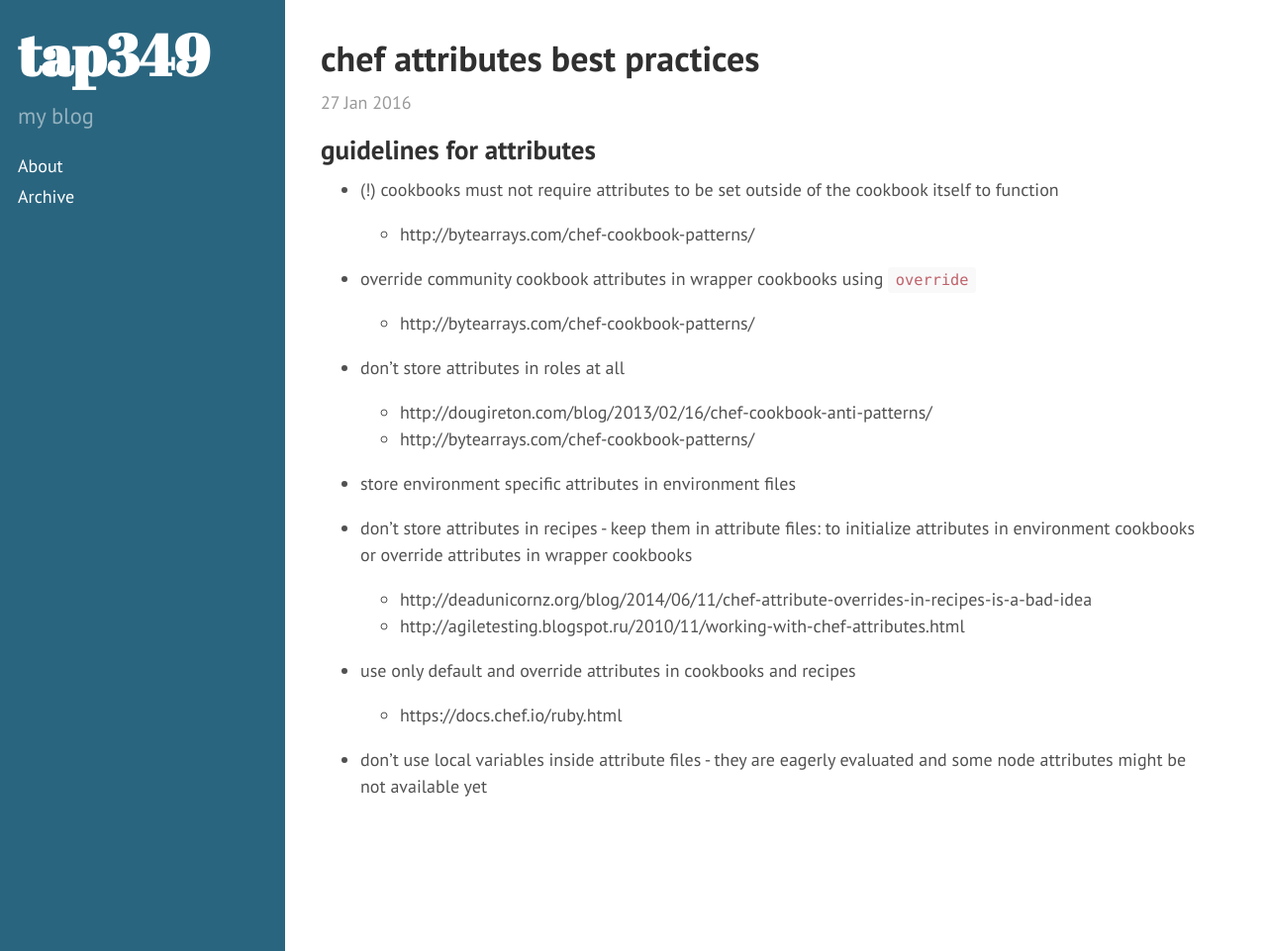
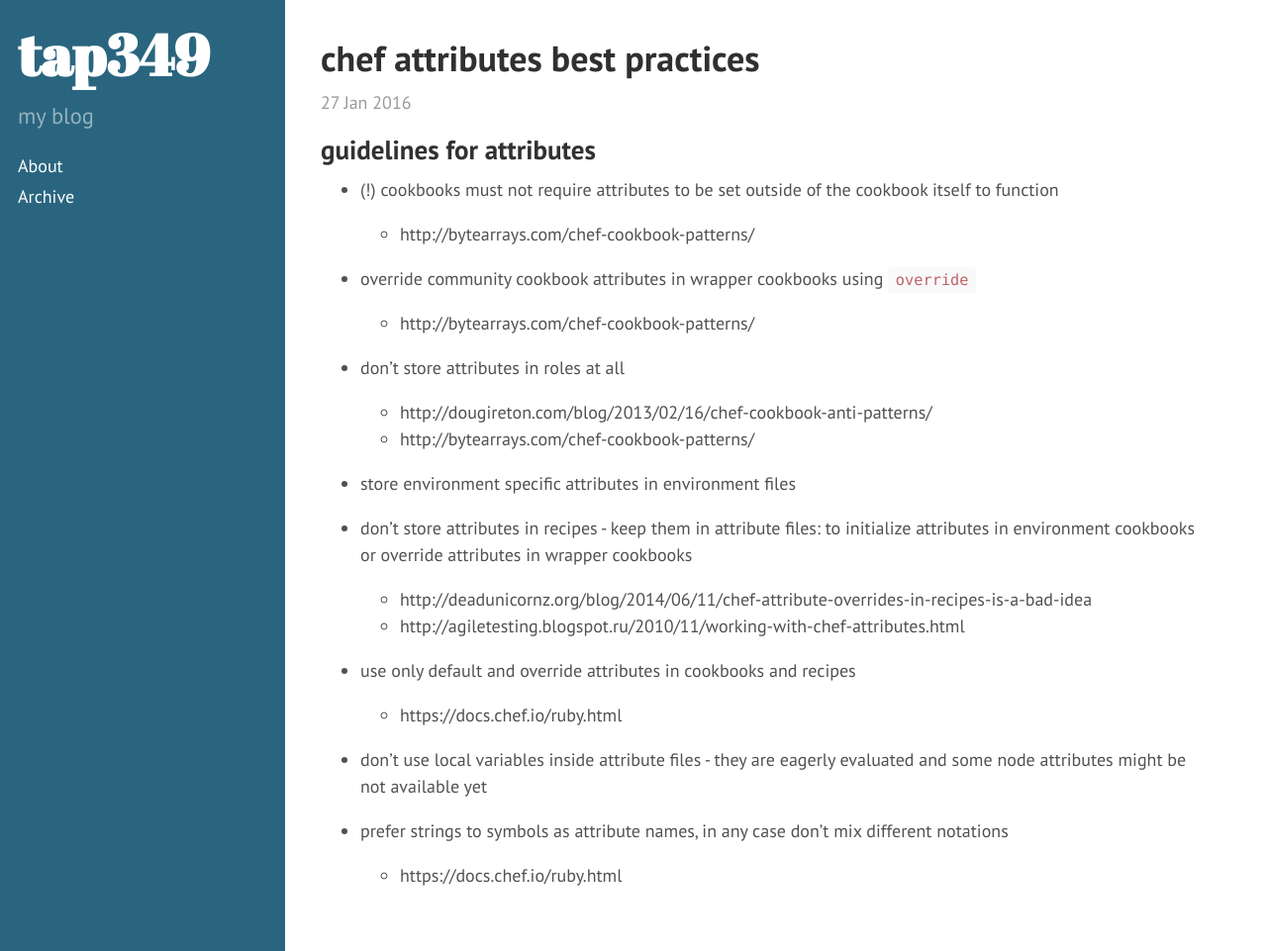
Before and after one commit to tap349/tap349.github.io, a Jekyll site: the page built from _posts/2016-01-27-chef-attributes-best-practices.md, in a window 1280 px wide and 961 px high. Shown: the whole window at 99% size. Built offline with Jekyll 4.4.1, drawn with Linux system fonts in a browser that asks for light colours; Markdown is read by kramdown in place of the engine named in the settings.

Commit message:
update 2016-01-30_02:39:49

```diff
--- a/_posts/2016-01-27-chef-attributes-best-practices.md
+++ b/_posts/2016-01-27-chef-attributes-best-practices.md
@@ -36,3 +36,8 @@ categories: [chef]
 
 - don't use local variables inside attribute files - they are eagerly evaluated
   and some node attributes might be not available yet
+
+- prefer strings to symbols as attribute names,
+  in any case don't mix different notations
+
+  - https://docs.chef.io/ruby.html
```
